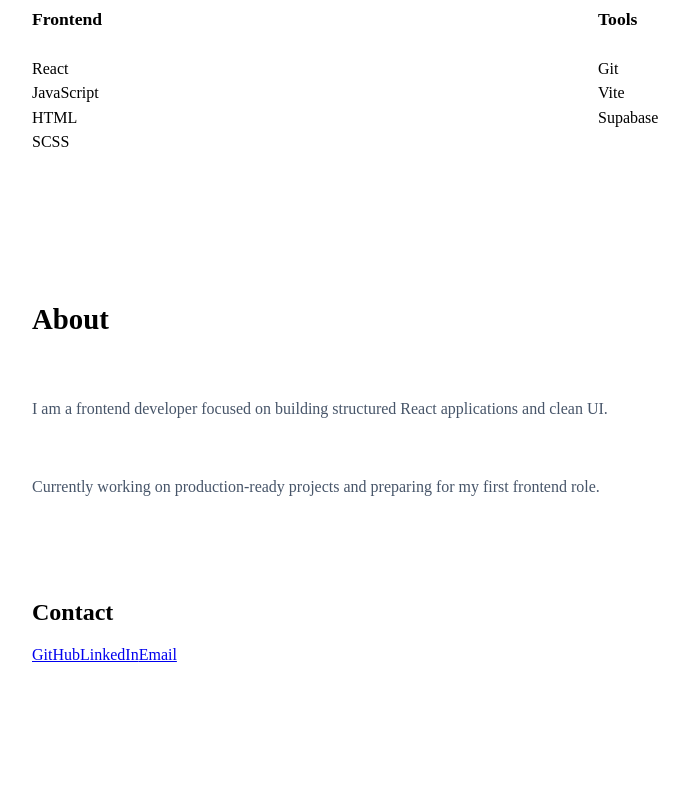
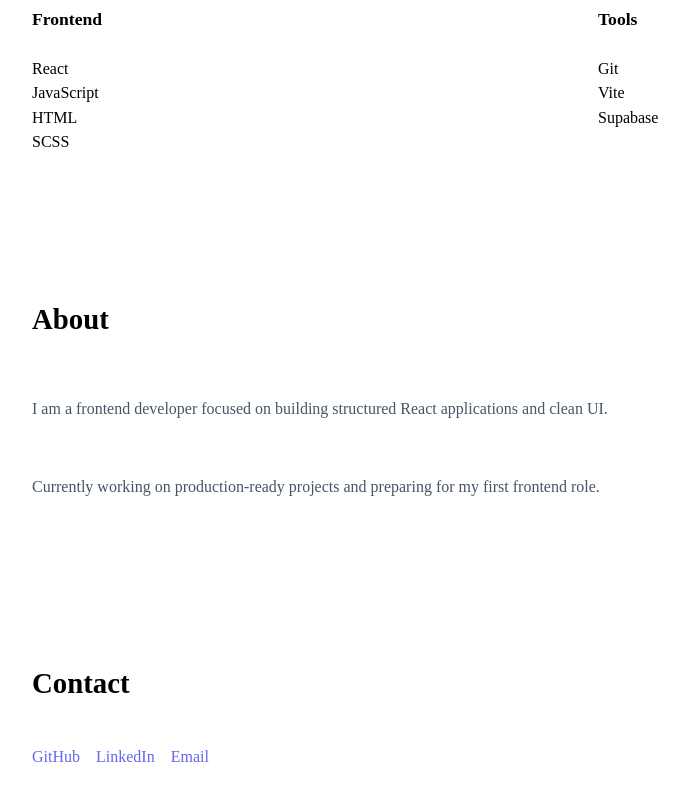
Before and after one commit to lukanogaj/portfolio, a React (Vite) app: page / in a window 1280 px wide. Shown: the part 1322-2122 px from the top of the page, without its empty margins (58-747 px from the left). Before the commit the page ends 1994 px from the top, so only its background shows below. Built offline with nearby package versions, Linux system fonts and the light colour scheme.

Commit message:
feat: add Contact section

```diff
--- a/src/sections/Contact/Contact.module.scss
+++ b/src/sections/Contact/Contact.module.scss
@@ -0,0 +1,30 @@
+.contactSection {
+  padding: 4rem 0 6rem;
+}
+
+.contactContent {
+  display: flex;
+  flex-direction: column;
+  gap: 1.5rem;
+}
+
+.contactTitle {
+  font-size: 1.8rem;
+  font-weight: 600;
+}
+
+.contactLinks {
+  display: flex;
+  flex-wrap: wrap;
+  gap: 1rem;
+}
+
+.contactLink {
+  color: #6366f1;
+  text-decoration: none;
+  font-weight: 500;
+}
+
+.contactLink:hover {
+  text-decoration: underline;
+}
```
